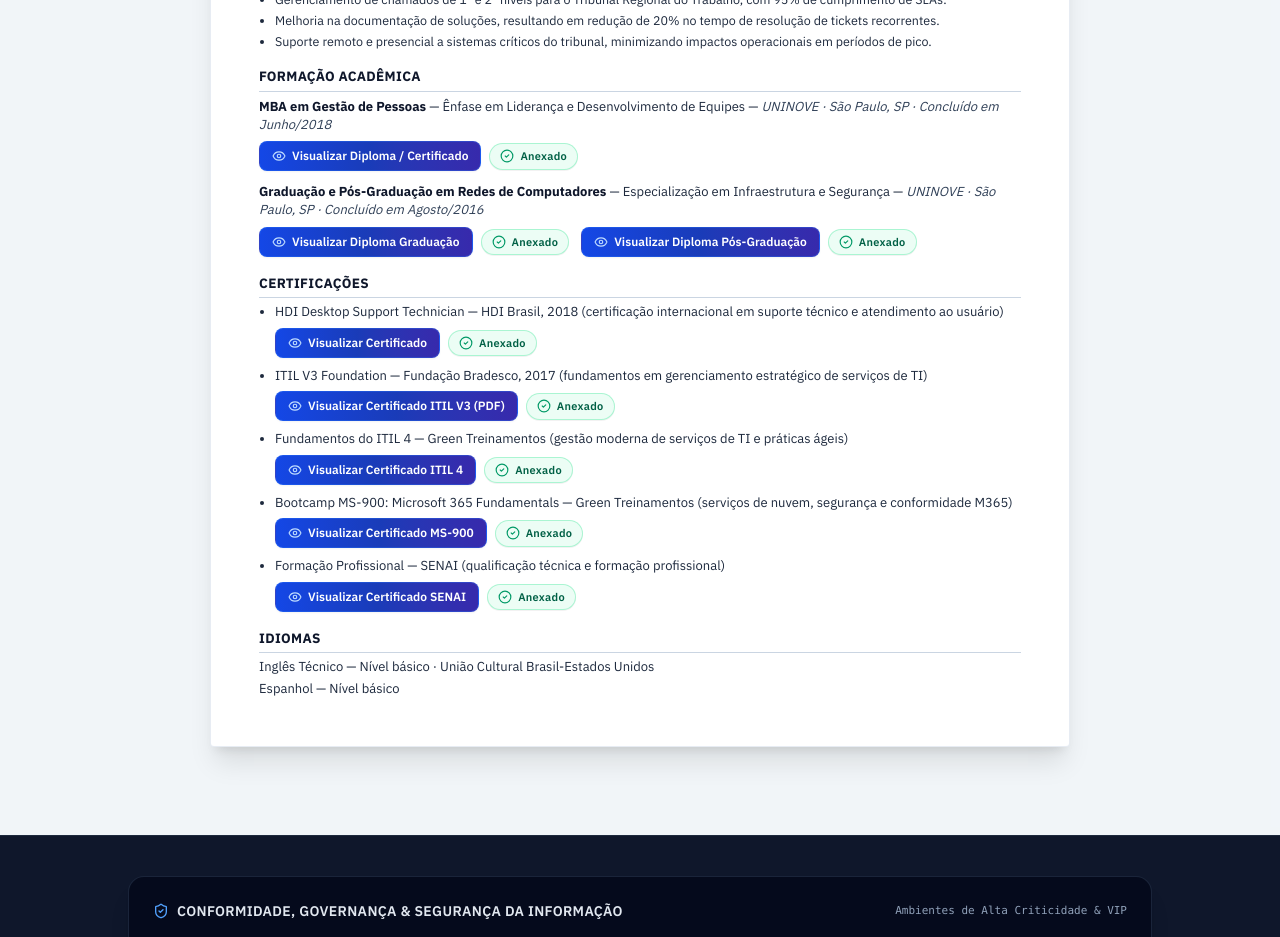
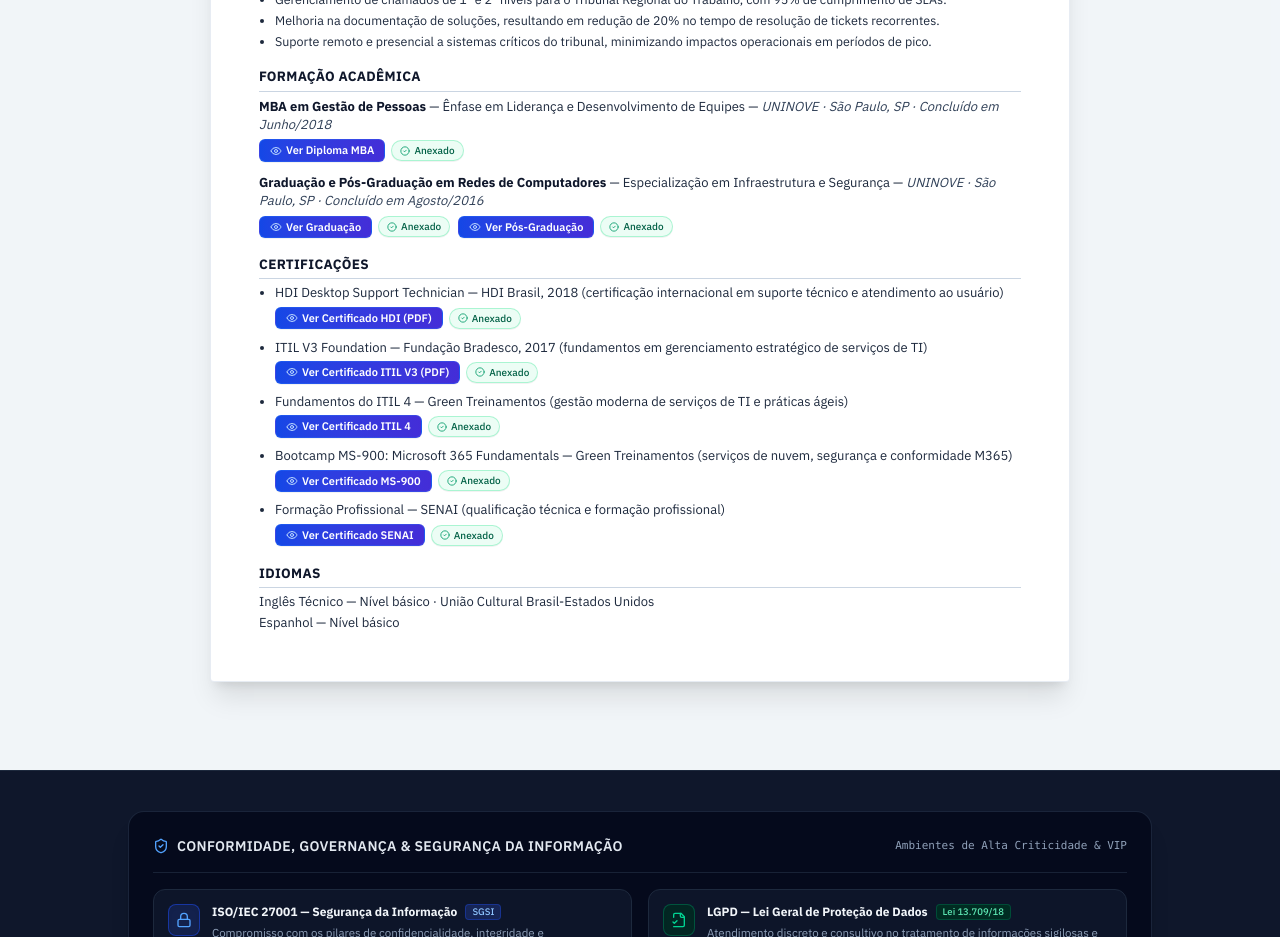
Before and after one commit to FabioOkis/CV-Fabio-Gustavo-de-Minas, a React (Vite) app: page / in a window 1280 px wide. Shown: the part 1460-2397 px from the top of the page. Built offline with nearby package versions, Linux system fonts and the light colour scheme.

Commit message:
style: compacta botoes e selos de anexos no curriculo

```diff
--- a/src/components/CurriculumLanding.tsx
+++ b/src/components/CurriculumLanding.tsx
@@ -298,16 +298,16 @@ export const CurriculumLanding: React.FC<CurriculumLandingProps> = ({
             </p>
 
             {/* Attachment Actions (hidden in print) */}
-            <div className="no-print flex items-center gap-2 pt-1">
+            <div className="no-print flex items-center gap-1.5 pt-0.5">
               {attachments['mba'] ? (
-                <div className="inline-flex items-center gap-2 flex-wrap">
+                <div className="inline-flex items-center gap-1.5 flex-wrap">
                   <button
                     type="button"
                     onClick={() => onOpenView(attachments['mba'])}
-                    className="inline-flex items-center gap-1.5 px-3 py-1.5 rounded-lg bg-gradient-to-r from-blue-700 via-blue-800 to-indigo-800 hover:from-blue-600 hover:via-blue-700 hover:to-indigo-700 text-white text-xs font-semibold shadow-xs hover:shadow-md hover:shadow-blue-700/25 border border-blue-500/30 transition-all duration-200 cursor-pointer active:scale-95 group"
+                    className="inline-flex items-center gap-1 px-2.5 py-0.5 rounded-md bg-gradient-to-r from-blue-700 to-indigo-700 hover:from-blue-600 hover:to-indigo-600 text-white text-[11px] font-semibold shadow-2xs hover:shadow-xs border border-blue-500/30 transition-all duration-150 cursor-pointer active:scale-95 group"
                   >
-                    <Eye className="w-3.5 h-3.5 text-blue-200 group-hover:scale-110 transition-transform" />
-                    <span>Visualizar Diploma / Certificado</span>
+                    <Eye className="w-3 h-3 text-blue-200 group-hover:scale-110 transition-transform" />
+                    <span>Ver Diploma MBA</span>
                   </button>
                   {isAdmin && (
                     <button
@@ -319,15 +319,15 @@ export const CurriculumLanding: React.FC<CurriculumLandingProps> = ({
                           'diploma'
                         )
                       }
-                      className="inline-flex items-center gap-1.5 px-2.5 py-1.5 rounded-lg bg-white hover:bg-slate-50 text-slate-700 hover:text-slate-900 border border-slate-300 hover:border-slate-400 text-xs font-medium shadow-2xs transition-all cursor-pointer active:scale-95"
+                      className="inline-flex items-center gap-1 px-2 py-0.5 rounded-md bg-white hover:bg-slate-50 text-slate-700 hover:text-slate-900 border border-slate-300 hover:border-slate-400 text-[10px] font-medium shadow-2xs transition-all cursor-pointer active:scale-95"
                       title="Substituir por outro arquivo"
                     >
-                      <Upload className="w-3.5 h-3.5 text-slate-500" />
+                      <Upload className="w-2.5 h-2.5 text-slate-500" />
                       <span>Substituir</span>
                     </button>
                   )}
-                  <span className="inline-flex items-center gap-1.5 px-2.5 py-1 rounded-full bg-emerald-50 border border-emerald-200/90 text-emerald-800 text-[11px] font-semibold tracking-wide shadow-2xs">
-                    <CheckCircle2 className="w-3.5 h-3.5 text-emerald-600" />
+                  <span className="inline-flex items-center gap-1 px-2 py-0.5 rounded-full bg-emerald-50 border border-emerald-200/90 text-emerald-800 text-[10px] font-medium shadow-2xs">
+                    <CheckCircle2 className="w-2.5 h-2.5 text-emerald-600" />
                     <span>Anexado</span>
                   </span>
                 </div>
@@ -341,9 +341,9 @@ export const CurriculumLanding: React.FC<CurriculumLandingProps> = ({
                       'diploma'
                     )
                   }
-                  className="inline-flex items-center gap-1.5 px-3 py-1.5 rounded-lg bg-blue-50/80 hover:bg-blue-100 text-blue-700 border border-dashed border-blue-300 hover:border-blue-400 text-xs font-semibold transition-all cursor-pointer active:scale-95"
+                  className="inline-flex items-center gap-1 px-2.5 py-0.5 rounded-md bg-blue-50/80 hover:bg-blue-100 text-blue-700 border border-dashed border-blue-300 hover:border-blue-400 text-[11px] font-semibold transition-all cursor-pointer active:scale-95"
                 >
-                  <Paperclip className="w-3.5 h-3.5 text-blue-600" />
+                  <Paperclip className="w-3 h-3 text-blue-600" />
                   <span>Anexar Diploma (PDF ou Imagem)</span>
                 </button>
               ) : null}
@@ -358,36 +358,36 @@ export const CurriculumLanding: React.FC<CurriculumLandingProps> = ({
             </p>
 
             {/* Attachment Actions (hidden in print) */}
-            <div className="no-print flex items-center gap-3 pt-1 flex-wrap">
+            <div className="no-print flex items-center gap-2 pt-0.5 flex-wrap">
               {attachments['graduacao'] && (
-                <div className="inline-flex items-center gap-2 flex-wrap">
+                <div className="inline-flex items-center gap-1.5 flex-wrap">
                   <button
                     type="button"
                     onClick={() => onOpenView(attachments['graduacao'])}
-                    className="inline-flex items-center gap-1.5 px-3 py-1.5 rounded-lg bg-gradient-to-r from-blue-700 via-blue-800 to-indigo-800 hover:from-blue-600 hover:via-blue-700 hover:to-indigo-700 text-white text-xs font-semibold shadow-xs hover:shadow-md hover:shadow-blue-700/25 border border-blue-500/30 transition-all duration-200 cursor-pointer active:scale-95 group"
+                    className="inline-flex items-center gap-1 px-2.5 py-0.5 rounded-md bg-gradient-to-r from-blue-700 to-indigo-700 hover:from-blue-600 hover:to-indigo-600 text-white text-[11px] font-semibold shadow-2xs hover:shadow-xs border border-blue-500/30 transition-all duration-150 cursor-pointer active:scale-95 group"
                   >
-                    <Eye className="w-3.5 h-3.5 text-blue-200 group-hover:scale-110 transition-transform" />
-                    <span>Visualizar Diploma Graduação</span>
+                    <Eye className="w-3 h-3 text-blue-200 group-hover:scale-110 transition-transform" />
+                    <span>Ver Graduação</span>
                   </button>
-                  <span className="inline-flex items-center gap-1.5 px-2.5 py-1 rounded-full bg-emerald-50 border border-emerald-200/90 text-emerald-800 text-[11px] font-semibold tracking-wide shadow-2xs">
-                    <CheckCircle2 className="w-3.5 h-3.5 text-emerald-600" />
+                  <span className="inline-flex items-center gap-1 px-2 py-0.5 rounded-full bg-emerald-50 border border-emerald-200/90 text-emerald-800 text-[10px] font-medium shadow-2xs">
+                    <CheckCircle2 className="w-2.5 h-2.5 text-emerald-600" />
                     <span>Anexado</span>
                   </span>
                 </div>
               )}
 
               {attachments['redes'] && (
-                <div className="inline-flex items-center gap-2 flex-wrap">
+                <div className="inline-flex items-center gap-1.5 flex-wrap">
                   <button
                     type="button"
                     onClick={() => onOpenView(attachments['redes'])}
-                    className="inline-flex items-center gap-1.5 px-3 py-1.5 rounded-lg bg-gradient-to-r from-blue-700 via-blue-800 to-indigo-800 hover:from-blue-600 hover:via-blue-700 hover:to-indigo-700 text-white text-xs font-semibold shadow-xs hover:shadow-md hover:shadow-blue-700/25 border border-blue-500/30 transition-all duration-200 cursor-pointer active:scale-95 group"
+                    className="inline-flex items-center gap-1 px-2.5 py-0.5 rounded-md bg-gradient-to-r from-blue-700 to-indigo-700 hover:from-blue-600 hover:to-indigo-600 text-white text-[11px] font-semibold shadow-2xs hover:shadow-xs border border-blue-500/30 transition-all duration-150 cursor-pointer active:scale-95 group"
                   >
-                    <Eye className="w-3.5 h-3.5 text-blue-200 group-hover:scale-110 transition-transform" />
-                    <span>Visualizar Diploma Pós-Graduação</span>
+                    <Eye className="w-3 h-3 text-blue-200 group-hover:scale-110 transition-transform" />
+                    <span>Ver Pós-Graduação</span>
                   </button>
-                  <span className="inline-flex items-center gap-1.5 px-2.5 py-1 rounded-full bg-emerald-50 border border-emerald-200/90 text-emerald-800 text-[11px] font-semibold tracking-wide shadow-2xs">
-                    <CheckCircle2 className="w-3.5 h-3.5 text-emerald-600" />
+                  <span className="inline-flex items-center gap-1 px-2 py-0.5 rounded-full bg-emerald-50 border border-emerald-200/90 text-emerald-800 text-[10px] font-medium shadow-2xs">
+                    <CheckCircle2 className="w-2.5 h-2.5 text-emerald-600" />
                     <span>Anexado</span>
                   </span>
                 </div>
@@ -428,16 +428,16 @@ export const CurriculumLanding: React.FC<CurriculumLandingProps> = ({
             <span>
               HDI Desktop Support Technician — HDI Brasil, 2018 (certificação internacional em suporte técnico e atendimento ao usuário)
             </span>
-            <div className="no-print mt-1.5">
+            <div className="no-print mt-1">
               {attachments['hdi'] ? (
-                <div className="inline-flex items-center gap-2 flex-wrap">
+                <div className="inline-flex items-center gap-1.5 flex-wrap">
                   <button
                     type="button"
                     onClick={() => onOpenView(attachments['hdi'])}
-                    className="inline-flex items-center gap-1.5 px-3 py-1.5 rounded-lg bg-gradient-to-r from-blue-700 via-blue-800 to-indigo-800 hover:from-blue-600 hover:via-blue-700 hover:to-indigo-700 text-white text-xs font-semibold shadow-xs hover:shadow-md hover:shadow-blue-700/25 border border-blue-500/30 transition-all duration-200 cursor-pointer active:scale-95 group"
+                    className="inline-flex items-center gap-1 px-2.5 py-0.5 rounded-md bg-gradient-to-r from-blue-700 to-indigo-700 hover:from-blue-600 hover:to-indigo-600 text-white text-[11px] font-semibold shadow-2xs hover:shadow-xs border border-blue-500/30 transition-all duration-150 cursor-pointer active:scale-95 group"
                   >
-                    <Eye className="w-3.5 h-3.5 text-blue-200 group-hover:scale-110 transition-transform" />
-                    <span>Visualizar Certificado</span>
+                    <Eye className="w-3 h-3 text-blue-200 group-hover:scale-110 transition-transform" />
+                    <span>Ver Certificado HDI (PDF)</span>
                   </button>
                   {isAdmin && (
                     <button
@@ -449,14 +449,14 @@ export const CurriculumLanding: React.FC<CurriculumLandingProps> = ({
                           'certificacao'
                         )
                       }
-                      className="inline-flex items-center gap-1.5 px-2.5 py-1.5 rounded-lg bg-white hover:bg-slate-50 text-slate-700 hover:text-slate-900 border border-slate-300 hover:border-slate-400 text-xs font-medium shadow-2xs transition-all cursor-pointer active:scale-95"
+                      className="inline-flex items-center gap-1 px-2 py-0.5 rounded-md bg-white hover:bg-slate-50 text-slate-700 hover:text-slate-900 border border-slate-300 hover:border-slate-400 text-[10px] font-medium shadow-2xs transition-all cursor-pointer active:scale-95"
                     >
-                      <Upload className="w-3.5 h-3.5 text-slate-500" />
+                      <Upload className="w-2.5 h-2.5 text-slate-500" />
                       <span>Substituir</span>
                     </button>
                   )}
-                  <span className="inline-flex items-center gap-1.5 px-2.5 py-1 rounded-full bg-emerald-50 border border-emerald-200/90 text-emerald-800 text-[11px] font-semibold tracking-wide shadow-2xs">
-                    <CheckCircle2 className="w-3.5 h-3.5 text-emerald-600" />
+                  <span className="inline-flex items-center gap-1 px-2 py-0.5 rounded-full bg-emerald-50 border border-emerald-200/90 text-emerald-800 text-[10px] font-medium shadow-2xs">
+                    <CheckCircle2 className="w-2.5 h-2.5 text-emerald-600" />
                     <span>Anexado</span>
                   </span>
                 </div>
@@ -470,9 +470,9 @@ export const CurriculumLanding: React.FC<CurriculumLandingProps> = ({
                       'certificacao'
                     )
                   }
-                  className="inline-flex items-center gap-1.5 px-3 py-1.5 rounded-lg bg-blue-50/80 hover:bg-blue-100 text-blue-700 border border-dashed border-blue-300 hover:border-blue-400 text-xs font-semibold transition-all cursor-pointer active:scale-95"
+                  className="inline-flex items-center gap-1 px-2.5 py-0.5 rounded-md bg-blue-50/80 hover:bg-blue-100 text-blue-700 border border-dashed border-blue-300 hover:border-blue-400 text-[11px] font-semibold transition-all cursor-pointer active:scale-95"
                 >
-                  <Paperclip className="w-3.5 h-3.5 text-blue-600" />
+                  <Paperclip className="w-3 h-3 text-blue-600" />
                   <span>Anexar Certificado HDI (PDF ou Imagem)</span>
                 </button>
               ) : null}
@@ -484,19 +484,19 @@ export const CurriculumLanding: React.FC<CurriculumLandingProps> = ({
             <span>
               ITIL V3 Foundation — Fundação Bradesco, 2017 (fundamentos em gerenciamento estratégico de serviços de TI)
             </span>
-            <div className="no-print mt-1.5">
+            <div className="no-print mt-1">
               {attachments['itil'] && (
-                <div className="inline-flex items-center gap-2 flex-wrap">
+                <div className="inline-flex items-center gap-1.5 flex-wrap">
                   <button
                     type="button"
                     onClick={() => onOpenView(attachments['itil'])}
-                    className="inline-flex items-center gap-1.5 px-3 py-1.5 rounded-lg bg-gradient-to-r from-blue-700 via-blue-800 to-indigo-800 hover:from-blue-600 hover:via-blue-700 hover:to-indigo-700 text-white text-xs font-semibold shadow-xs hover:shadow-md hover:shadow-blue-700/25 border border-blue-500/30 transition-all duration-200 cursor-pointer active:scale-95 group"
+                    className="inline-flex items-center gap-1 px-2.5 py-0.5 rounded-md bg-gradient-to-r from-blue-700 to-indigo-700 hover:from-blue-600 hover:to-indigo-600 text-white text-[11px] font-semibold shadow-2xs hover:shadow-xs border border-blue-500/30 transition-all duration-150 cursor-pointer active:scale-95 group"
                   >
-                    <Eye className="w-3.5 h-3.5 text-blue-200 group-hover:scale-110 transition-transform" />
-                    <span>Visualizar Certificado ITIL V3 (PDF)</span>
+                    <Eye className="w-3 h-3 text-blue-200 group-hover:scale-110 transition-transform" />
+                    <span>Ver Certificado ITIL V3 (PDF)</span>
                   </button>
-                  <span className="inline-flex items-center gap-1.5 px-2.5 py-1 rounded-full bg-emerald-50 border border-emerald-200/90 text-emerald-800 text-[11px] font-semibold tracking-wide shadow-2xs">
-                    <CheckCircle2 className="w-3.5 h-3.5 text-emerald-600" />
+                  <span className="inline-flex items-center gap-1 px-2 py-0.5 rounded-full bg-emerald-50 border border-emerald-200/90 text-emerald-800 text-[10px] font-medium shadow-2xs">
+                    <CheckCircle2 className="w-2.5 h-2.5 text-emerald-600" />
                     <span>Anexado</span>
                   </span>
                 </div>
@@ -509,19 +509,19 @@ export const CurriculumLanding: React.FC<CurriculumLandingProps> = ({
             <span>
               Fundamentos do ITIL 4 — Green Treinamentos (gestão moderna de serviços de TI e práticas ágeis)
             </span>
-            <div className="no-print mt-1.5">
+            <div className="no-print mt-1">
               {attachments['itil4'] && (
-                <div className="inline-flex items-center gap-2 flex-wrap">
+                <div className="inline-flex items-center gap-1.5 flex-wrap">
                   <button
                     type="button"
                     onClick={() => onOpenView(attachments['itil4'])}
-                    className="inline-flex items-center gap-1.5 px-3 py-1.5 rounded-lg bg-gradient-to-r from-blue-700 via-blue-800 to-indigo-800 hover:from-blue-600 hover:via-blue-700 hover:to-indigo-700 text-white text-xs font-semibold shadow-xs hover:shadow-md hover:shadow-blue-700/25 border border-blue-500/30 transition-all duration-200 cursor-pointer active:scale-95 group"
+                    className="inline-flex items-center gap-1 px-2.5 py-0.5 rounded-md bg-gradient-to-r from-blue-700 to-indigo-700 hover:from-blue-600 hover:to-indigo-600 text-white text-[11px] font-semibold shadow-2xs hover:shadow-xs border border-blue-500/30 transition-all duration-150 cursor-pointer active:scale-95 group"
                   >
-                    <Eye className="w-3.5 h-3.5 text-blue-200 group-hover:scale-110 transition-transform" />
-                    <span>Visualizar Certificado ITIL 4</span>
+                    <Eye className="w-3 h-3 text-blue-200 group-hover:scale-110 transition-transform" />
+                    <span>Ver Certificado ITIL 4</span>
                   </button>
-                  <span className="inline-flex items-center gap-1.5 px-2.5 py-1 rounded-full bg-emerald-50 border border-emerald-200/90 text-emerald-800 text-[11px] font-semibold tracking-wide shadow-2xs">
-                    <CheckCircle2 className="w-3.5 h-3.5 text-emerald-600" />
+                  <span className="inline-flex items-center gap-1 px-2 py-0.5 rounded-full bg-emerald-50 border border-emerald-200/90 text-emerald-800 text-[10px] font-medium shadow-2xs">
+                    <CheckCircle2 className="w-2.5 h-2.5 text-emerald-600" />
                     <span>Anexado</span>
                   </span>
                 </div>
@@ -534,19 +534,19 @@ export const CurriculumLanding: React.FC<CurriculumLandingProps> = ({
             <span>
               Bootcamp MS-900: Microsoft 365 Fundamentals — Green Treinamentos (serviços de nuvem, segurança e conformidade M365)
             </span>
-            <div className="no-print mt-1.5">
+            <div className="no-print mt-1">
               {attachments['ms900'] && (
-                <div className="inline-flex items-center gap-2 flex-wrap">
+                <div className="inline-flex items-center gap-1.5 flex-wrap">
                   <button
                     type="button"
                     onClick={() => onOpenView(attachments['ms900'])}
-                    className="inline-flex items-center gap-1.5 px-3 py-1.5 rounded-lg bg-gradient-to-r from-blue-700 via-blue-800 to-indigo-800 hover:from-blue-600 hover:via-blue-700 hover:to-indigo-700 text-white text-xs font-semibold shadow-xs hover:shadow-md hover:shadow-blue-700/25 border border-blue-500/30 transition-all duration-200 cursor-pointer active:scale-95 group"
+                    className="inline-flex items-center gap-1 px-2.5 py-0.5 rounded-md bg-gradient-to-r from-blue-700 to-indigo-700 hover:from-blue-600 hover:to-indigo-600 text-white text-[11px] font-semibold shadow-2xs hover:shadow-xs border border-blue-500/30 transition-all duration-150 cursor-pointer active:scale-95 group"
                   >
-                    <Eye className="w-3.5 h-3.5 text-blue-200 group-hover:scale-110 transition-transform" />
-                    <span>Visualizar Certificado MS-900</span>
+                    <Eye className="w-3 h-3 text-blue-200 group-hover:scale-110 transition-transform" />
+                    <span>Ver Certificado MS-900</span>
                   </button>
-                  <span className="inline-flex items-center gap-1.5 px-2.5 py-1 rounded-full bg-emerald-50 border border-emerald-200/90 text-emerald-800 text-[11px] font-semibold tracking-wide shadow-2xs">
-                    <CheckCircle2 className="w-3.5 h-3.5 text-emerald-600" />
+                  <span className="inline-flex items-center gap-1 px-2 py-0.5 rounded-full bg-emerald-50 border border-emerald-200/90 text-emerald-800 text-[10px] font-medium shadow-2xs">
+                    <CheckCircle2 className="w-2.5 h-2.5 text-emerald-600" />
                     <span>Anexado</span>
                   </span>
                 </div>
@@ -559,19 +559,19 @@ export const CurriculumLanding: React.FC<CurriculumLandingProps> = ({
             <span>
               Formação Profissional — SENAI (qualificação técnica e formação profissional)
             </span>
-            <div className="no-print mt-1.5">
+            <div className="no-print mt-1">
               {attachments['senai'] && (
-                <div className="inline-flex items-center gap-2 flex-wrap">
+                <div className="inline-flex items-center gap-1.5 flex-wrap">
                   <button
                     type="button"
                     onClick={() => onOpenView(attachments['senai'])}
-                    className="inline-flex items-center gap-1.5 px-3 py-1.5 rounded-lg bg-gradient-to-r from-blue-700 via-blue-800 to-indigo-800 hover:from-blue-600 hover:via-blue-700 hover:to-indigo-700 text-white text-xs font-semibold shadow-xs hover:shadow-md hover:shadow-blue-700/25 border border-blue-500/30 transition-all duration-200 cursor-pointer active:scale-95 group"
+                    className="inline-flex items-center gap-1 px-2.5 py-0.5 rounded-md bg-gradient-to-r from-blue-700 to-indigo-700 hover:from-blue-600 hover:to-indigo-600 text-white text-[11px] font-semibold shadow-2xs hover:shadow-xs border border-blue-500/30 transition-all duration-150 cursor-pointer active:scale-95 group"
                   >
-                    <Eye className="w-3.5 h-3.5 text-blue-200 group-hover:scale-110 transition-transform" />
-                    <span>Visualizar Certificado SENAI</span>
+                    <Eye className="w-3 h-3 text-blue-200 group-hover:scale-110 transition-transform" />
+                    <span>Ver Certificado SENAI</span>
                   </button>
-                  <span className="inline-flex items-center gap-1.5 px-2.5 py-1 rounded-full bg-emerald-50 border border-emerald-200/90 text-emerald-800 text-[11px] font-semibold tracking-wide shadow-2xs">
-                    <CheckCircle2 className="w-3.5 h-3.5 text-emerald-600" />
+                  <span className="inline-flex items-center gap-1 px-2 py-0.5 rounded-full bg-emerald-50 border border-emerald-200/90 text-emerald-800 text-[10px] font-medium shadow-2xs">
+                    <CheckCircle2 className="w-2.5 h-2.5 text-emerald-600" />
                     <span>Anexado</span>
                   </span>
                 </div>
@@ -585,17 +585,17 @@ export const CurriculumLanding: React.FC<CurriculumLandingProps> = ({
             .map((item) => (
               <li key={item.id} className="list-disc list-outside ml-4 leading-normal">
                 <span>{item.targetTitle}</span>
-                <div className="no-print mt-1.5 inline-flex items-center gap-2 flex-wrap">
+                <div className="no-print mt-1 inline-flex items-center gap-1.5 flex-wrap">
                   <button
                     type="button"
                     onClick={() => onOpenView(item)}
-                    className="inline-flex items-center gap-1.5 px-3 py-1.5 rounded-lg bg-gradient-to-r from-blue-700 via-blue-800 to-indigo-800 hover:from-blue-600 hover:via-blue-700 hover:to-indigo-700 text-white text-xs font-semibold shadow-xs hover:shadow-md hover:shadow-blue-700/25 border border-blue-500/30 transition-all duration-200 cursor-pointer active:scale-95 group"
+                    className="inline-flex items-center gap-1 px-2.5 py-0.5 rounded-md bg-gradient-to-r from-blue-700 to-indigo-700 hover:from-blue-600 hover:to-indigo-600 text-white text-[11px] font-semibold shadow-2xs hover:shadow-xs border border-blue-500/30 transition-all duration-150 cursor-pointer active:scale-95 group"
                   >
-                    <Eye className="w-3.5 h-3.5 text-blue-200 group-hover:scale-110 transition-transform" />
-                    <span>Visualizar ({item.fileName})</span>
+                    <Eye className="w-3 h-3 text-blue-200 group-hover:scale-110 transition-transform" />
+                    <span>Ver ({item.fileName})</span>
                   </button>
-                  <span className="inline-flex items-center gap-1.5 px-2.5 py-1 rounded-full bg-emerald-50 border border-emerald-200/90 text-emerald-800 text-[11px] font-semibold tracking-wide shadow-2xs">
-                    <CheckCircle2 className="w-3.5 h-3.5 text-emerald-600" />
+                  <span className="inline-flex items-center gap-1 px-2 py-0.5 rounded-full bg-emerald-50 border border-emerald-200/90 text-emerald-800 text-[10px] font-medium shadow-2xs">
+                    <CheckCircle2 className="w-2.5 h-2.5 text-emerald-600" />
                     <span>Anexado</span>
                   </span>
                 </div>
```
